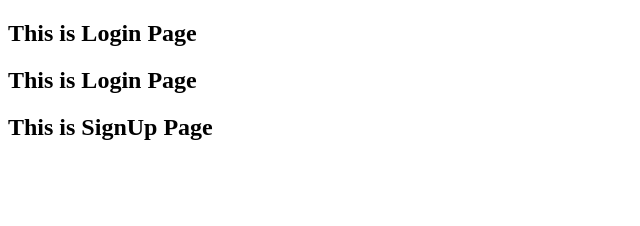
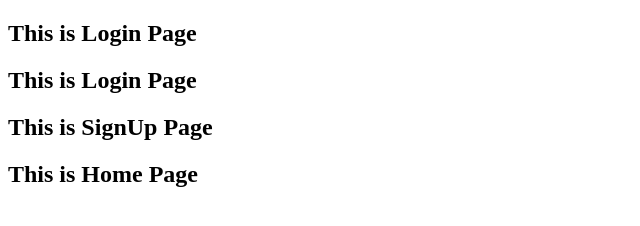
Before and after one commit to YadneshAhirrao/Sample-repo, a plain HTML site: page Codes/index.html in a window 1280 px wide. Shown: the whole page, without its empty margins (0-640 px from the left). Drawn offline with Linux system fonts and the light colour scheme.

Commit message:
Added Home Page

```diff
--- a/Codes/index.html
+++ b/Codes/index.html
@@ -9,5 +9,6 @@
     <h2>This is Login Page</h2>
     <h2>This is Login Page</h2>
     <h2>This is SignUp Page</h2>
+    <h2>This is Home Page</h2>
 </body>
 </html>
```
